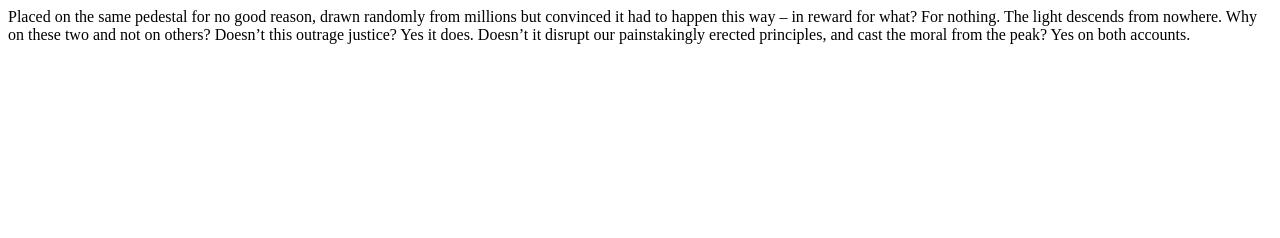
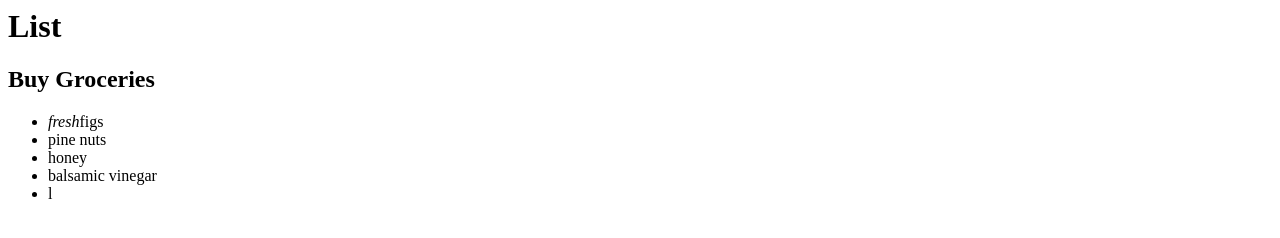
Before and after one commit to shashikumarKalasad/swaminathan, a plain HTML site: page index.html in a window 1280 px wide. Drawn offline with Linux system fonts and the light colour scheme.

Commit message:
Update index.html
added code from vs code

```diff
--- a/index.html
+++ b/index.html
@@ -1,17 +1,20 @@
 <html>
-
 <head>
-  <title>
-  nanna hadu nannadu
-    </title></head>
-<p>Placed on the same pedestal for no good reason,
-drawn randomly from millions but convinced
-it had to happen this way – in reward for what?
-For nothing.
-The light descends from nowhere.
-Why on these two and not on others?
-Doesn’t this outrage justice? Yes it does.
-Doesn’t it disrupt our painstakingly erected principles,
-and cast the moral from the peak? Yes on both accounts.
-</p>
+   <title>List Example</title>
+</head>
+<body>
+    <div id="page">
+        <h1 id="header">List</h1>
+        <h2>Buy Groceries</h2>
+        <ul>
+            <li id="one" class="hot"><em>fresh</em>figs</li>
+            <li id="two" class="hot">pine nuts</li>
+            <li id="three" class="hot">honey</li>
+            <li id="four">balsamic vinegar</li>
+            <li id="result">l</li>
+        </ul>
+    </div>
+    <script src="listexample.js"></script>
+</body>
+<script src="dwrite.js"></script>
 </html>
```
